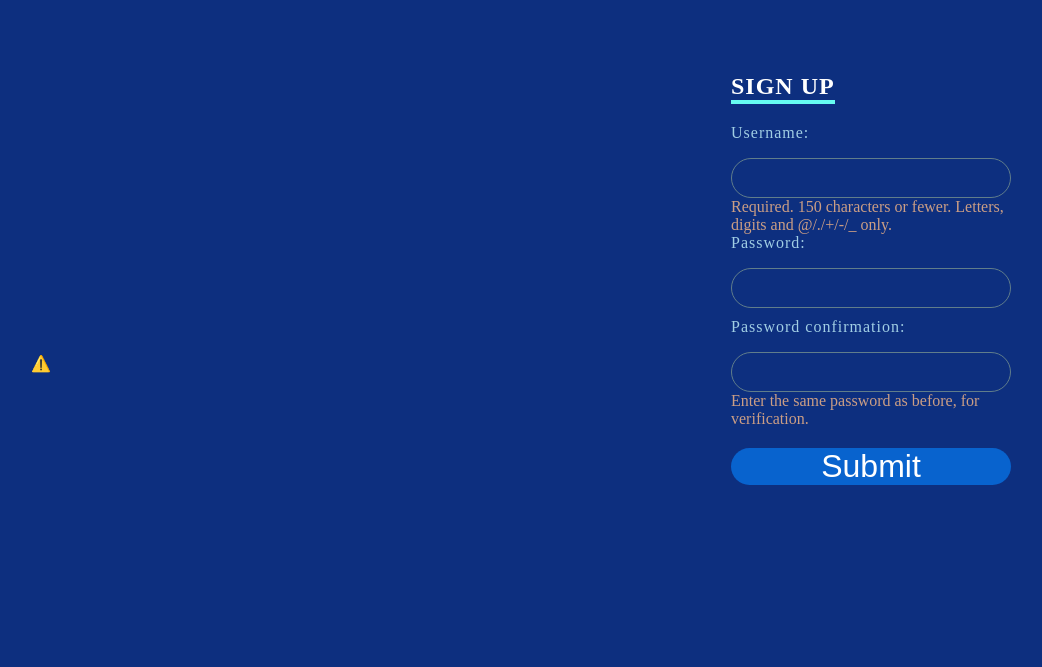
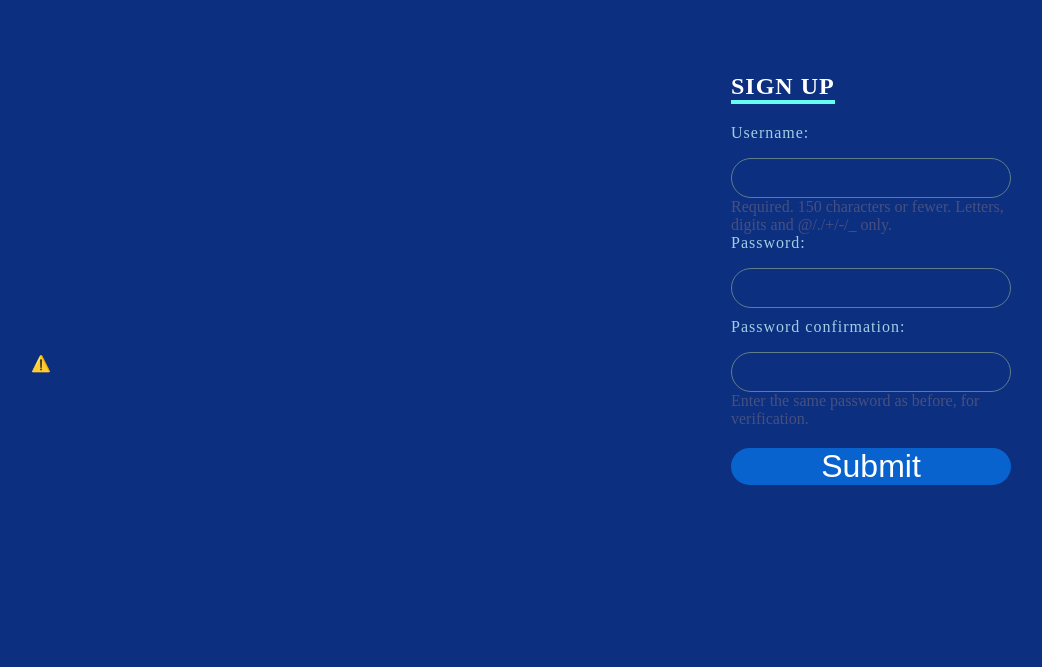
Before and after one commit to Jadessu/sei-unite, a Django app: page /accounts/signup/ in a window 1280 px wide. Shown: the part 181-848 px from the top of the page, without its empty margins (49-1091 px from the left). Run offline with Django 3.2, Linux system fonts and the light colour scheme.

Commit message:
reduce opacity of helptext

```diff
--- a/main_app/static/css/home.css
+++ b/main_app/static/css/home.css
@@ -159,6 +159,10 @@ main{
       display: none;
   }
 
+  .helptext{
+      opacity: 0.3
+  }
+
 
    @media (max-width: 768px)
    {
```
